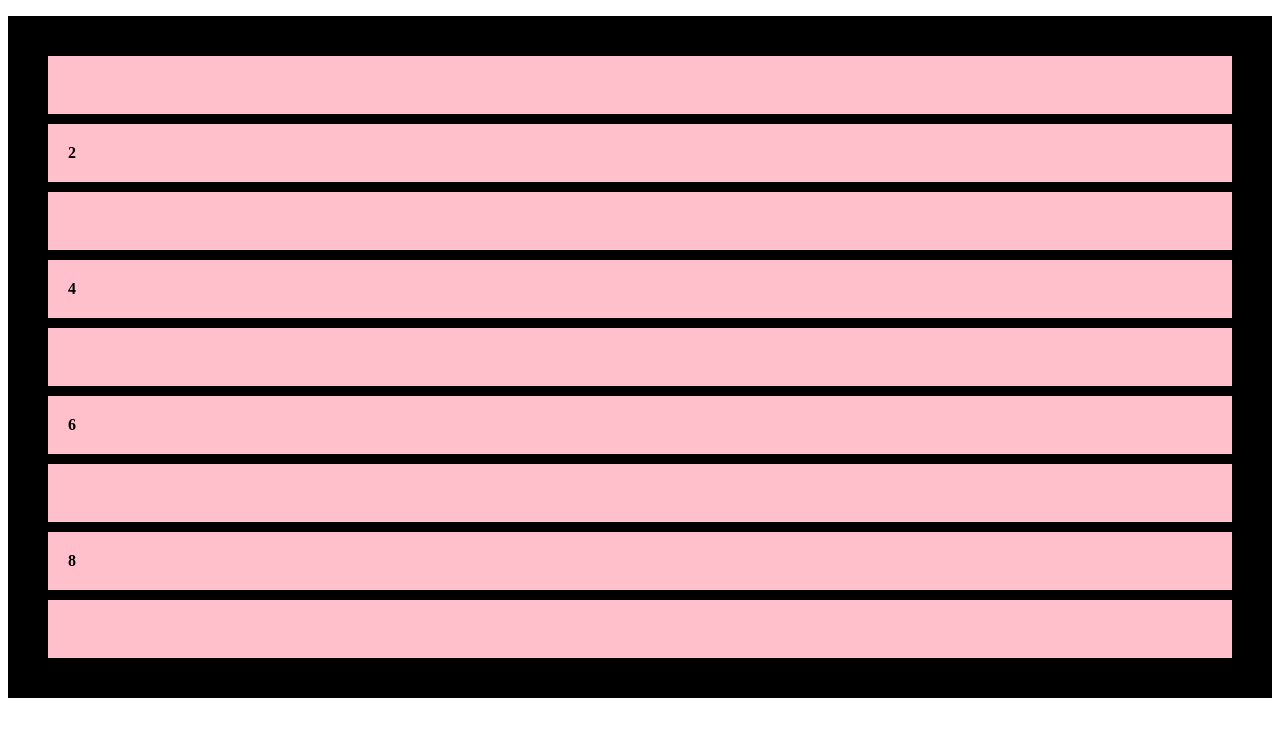
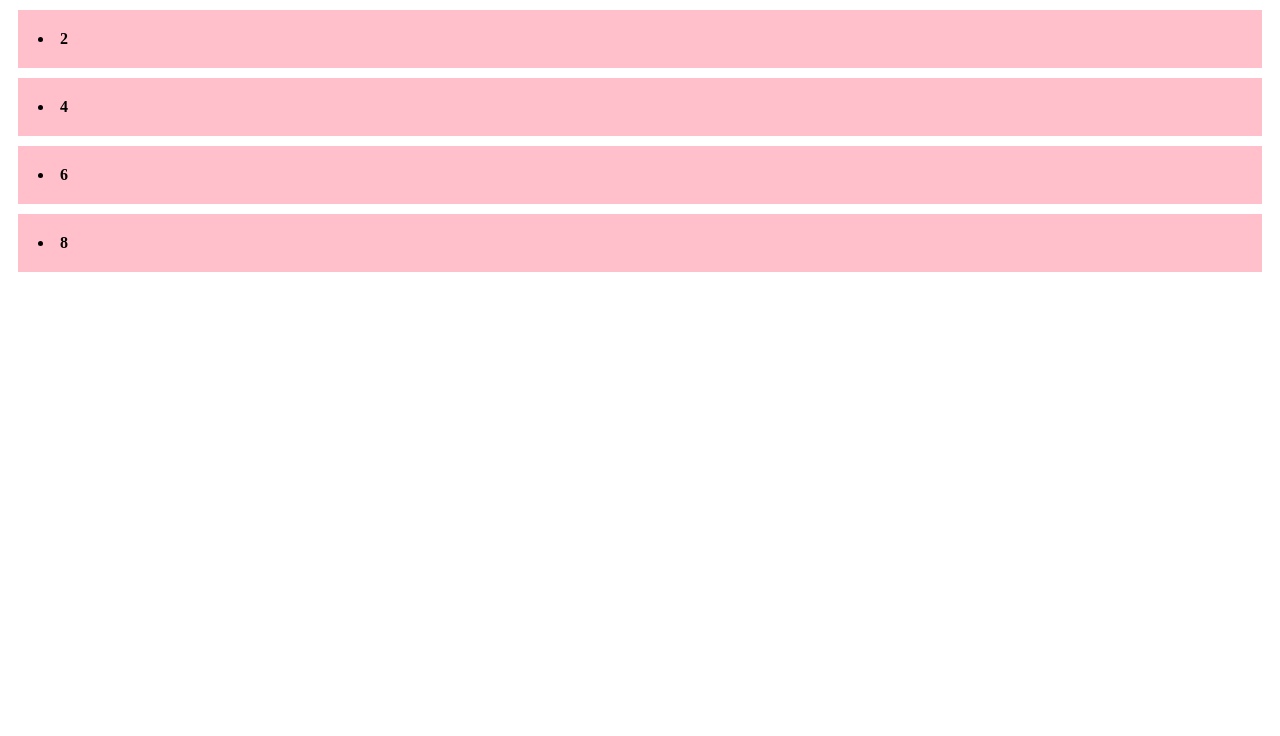
Before and after one commit to ademsaidani799/ngFor-in-depth, an Angular app: page / in a window 1280 px wide. Shown: the top 736 px of the page. Built offline with nearby package versions, Linux system fonts and the light colour scheme.

Commit message:
avoiding the confilict in styling using the ng-container

```diff
--- a/src/app/app.component.html
+++ b/src/app/app.component.html
@@ -8,10 +8,18 @@
     <li *ngFor="let num of nums;let i=even">{{i}}</li>
   </ul>
 </div> -->
-<div>
+<!-- <div>
   <ul>
     <li *ngFor="let num of nums">
       <span *ngIf="num % 2===0">{{num}}</span>
     </li>
   </ul>
+</div> -->
+
+<div>
+  <ng-container *ngFor="let num of nums">
+    <li *ngIf="num % 2===0">
+      {{num}}
+    </li>
+  </ng-container>
 </div>
```
